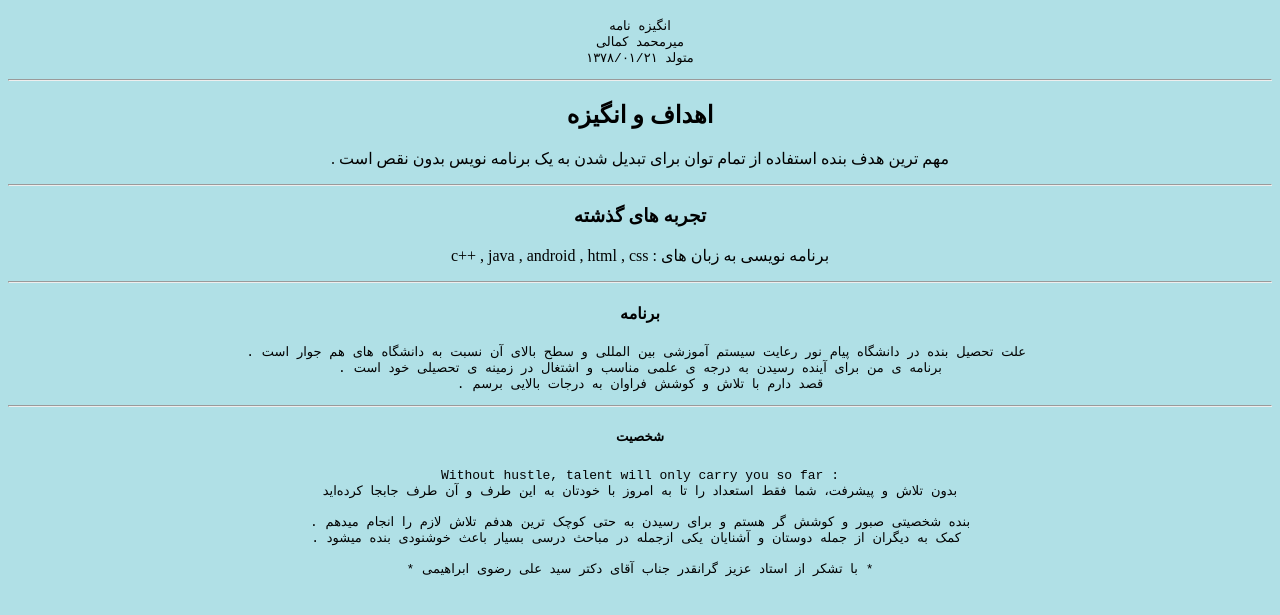
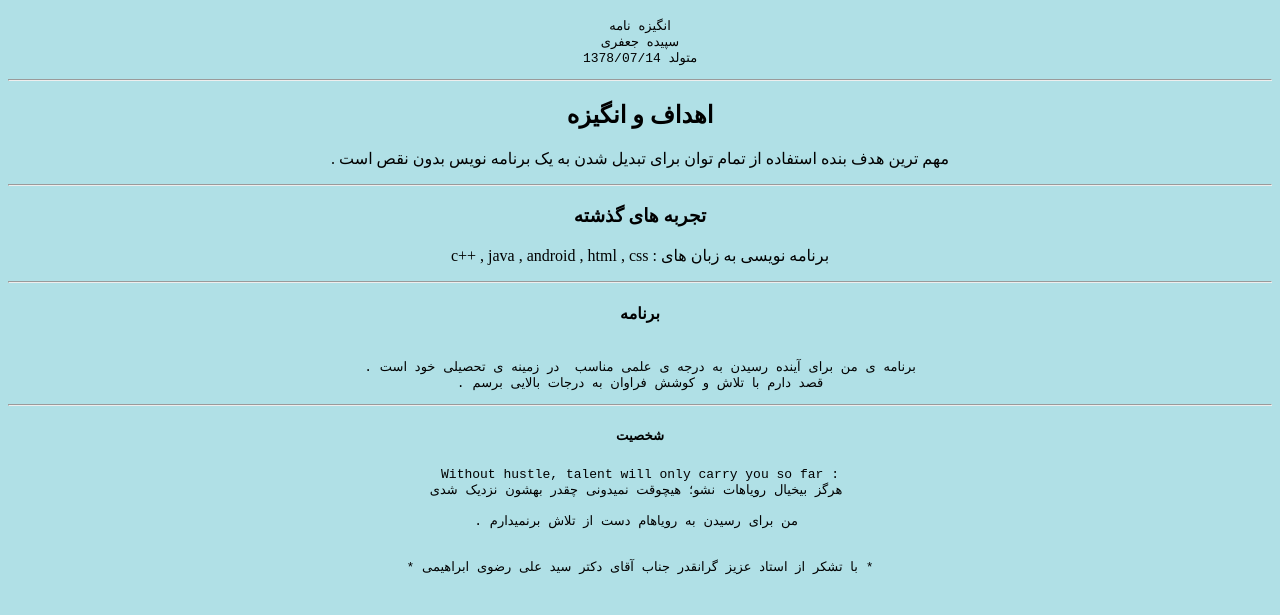
Before and after one commit to sepideh-jafary/sop, a plain HTML site: page index.html in a window 1280 px wide. Shown: the part 49-664 px from the top of the page. Drawn offline with Linux system fonts and the light colour scheme.

Commit message:
Update index.html

```diff
--- a/index.html
+++ b/index.html
@@ -11,8 +11,8 @@
 <h1 style="text-align:center;">به نام خدا</h1>
 <pre style="text-align:center;">
 انگیزه نامه
-میرمحمد کمالی
-متولد ۱۳۷۸/۰۱/۲۱
+سپیده جعفری
+متولد 1378/07/14
 </pre>
 
 <hr>
@@ -28,8 +28,8 @@
 <hr>
 
 <h4 style="text-align:center;">برنامه</h4>
-  <pre style="text-align:center;"> . علت تحصیل بنده در دانشگاه پیام نور رعایت سیستم آموزشی بین المللی و سطح بالای آن نسبت به دانشگاه های هم جوار است
-  . برنامه ی من برای آینده رسیدن به درجه ی علمی مناسب و اشتغال در زمینه ی تحصیلی خود است
+  <pre style="text-align:center;">
+  . برنامه ی من برای آینده رسیدن به درجه ی علمی مناسب  در زمینه ی تحصیلی خود است
   . قصد دارم با تلاش و کوشش فراوان به درجات بالایی برسم  </pre>
 
 <hr>
@@ -37,10 +37,10 @@
 <h5 style="text-align:center;">شخصیت</h5>
 <pre style="text-align:center;">
 Without hustle, talent will only carry you so far :
-بدون تلاش و پیشرفت، شما فقط استعداد را تا به امروز با خودتان به این طرف و آن طرف جابجا کرده‌اید
+هرگز بیخیال رویاهات نشو؛ هیچوقت نمیدونی چقدر بهشون نزدیک شدی
 
-. بنده شخصیتی صبور و کوشش گر هستم و برای رسیدن به حتی کوچک ترین هدفم تلاش لازم را انجام میدهم
-. کمک به دیگران از جمله دوستان و آشنایان یکی ازجمله در مباحث درسی بسیار باعث خوشنودی بنده میشود
+. من برای رسیدن به رویاهام دست از تلاش برنمیدارم
+
 
 * با تشکر از استاد عزیز گرانقدر جناب آقای دکتر سید علی رضوی ابراهیمی *
 </pre>
```
